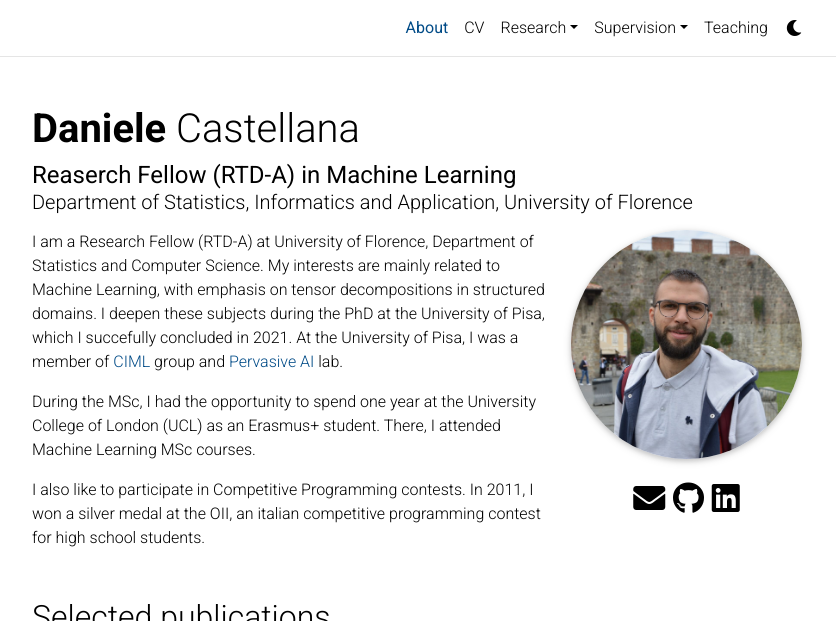
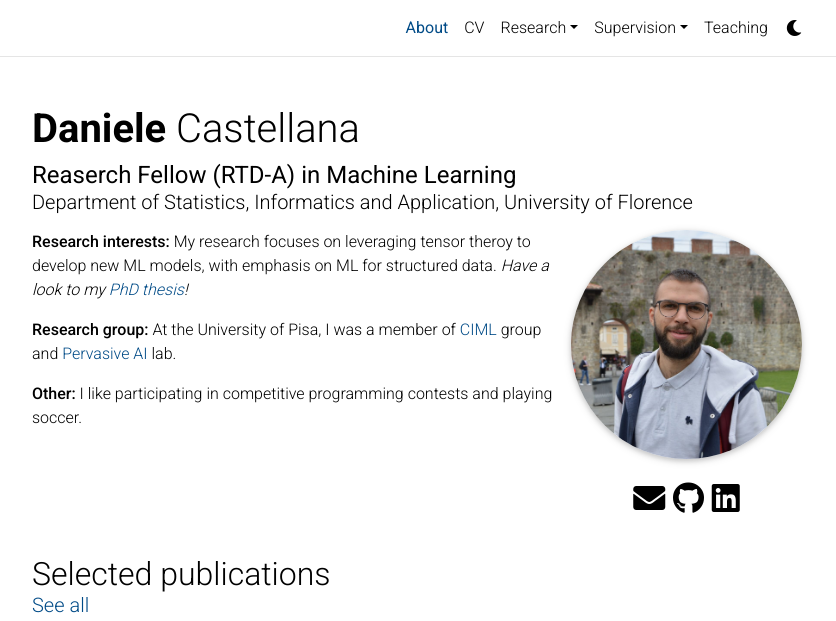
Before and after one commit to danielecastellana22/danielecastellana22.github.io, a Jekyll site: the page built from _pages/about.md, in a window 1280 px wide, cut to the strip 0-621 px from the top of the page. Shown: the whole strip, without its empty margins (223-1059 px from the left). Built offline with Jekyll 4.4.1, drawn with Linux system fonts in a browser that asks for light colours; full-size pictures stand in for the smaller copies a plugin makes; comment, search, counter and statistics services are not loaded; a style sheet for code colours, icons or effects is not loaded.

Commit message:
Add new info in about page

```diff
--- a/_layouts/about.html
+++ b/_layouts/about.html
@@ -8,7 +8,10 @@ layout: default
           <h1 class="post-title">
            {% if site.title == "blank" -%}<span class="font-weight-bold">{{ site.first_name }}</span> {{ site.middle_name }} {{ site.last_name }}{%- else -%}{{ site.title }}{%- endif %}
           </h1>
-          <div class="desc">{{ page.subtitle }}</div>
+          <div class="desc">
+              <h4 style='margin-bottom: 0'><b>{{ page.position }}</b></h4>
+              <h5 style='margin-bottom: 1rem'>{{ page.affiliation }}</h5>
+          </div>
         </header>
 
         <article>
--- a/_pages/about.md
+++ b/_pages/about.md
@@ -2,9 +2,8 @@
 layout: about
 title: About
 permalink: /
-subtitle: >
-  <h4 style='margin-bottom: 0'><b>Reaserch Fellow (RTD-A) in Machine Learning</b></h4>
-  <h5 style='margin-bottom: 1rem'>Department of Statistics, Informatics and Application, University of Florence</h5>
+position: Reaserch Fellow (RTD-A) in Machine Learning
+affiliation: Department of Statistics, Informatics and Application, University of Florence
 
 profile:
   align: right
@@ -16,8 +15,8 @@ news: false  # includes a list of news items
 selected_papers: true # includes a list of papers marked as "selected={true}"
 social: true  # includes social icons at the bottom of the page
 ---
-I am a Research Fellow (RTD-A) at University of Florence, Department of Statistics and Computer Science. My interests are mainly related to Machine Learning, with emphasis on tensor decompositions in structured domains. I deepen these subjects during the PhD at the University of Pisa, which I succefully concluded in 2021. At the University of Pisa, I was a member of [CIML](https://ciml.di.unipi.it/) group and [Pervasive AI](http://pai.di.unipi.it/) lab.
+**Research interests:** My research focuses on leveraging tensor theroy to develop new ML models, with emphasis on ML for structured data. *Have a look to my [PhD thesis](/assets/pdf/phd_thesis_FINAL.pdf)!*
 
-During the MSc, I had the opportunity to spend one year at the University College of London (UCL) as an Erasmus+ student. There, I attended Machine Learning MSc courses.
+**Research group:** At the University of Pisa, I was a member of [CIML](https://ciml.di.unipi.it/) group and [Pervasive AI](http://pai.di.unipi.it/) lab.
 
-I also like to participate in Competitive Programming contests. In 2011, I won a silver medal at the OII, an italian competitive programming contest for high school students.
+**Other:** I like participating in competitive programming contests and playing soccer.
```
